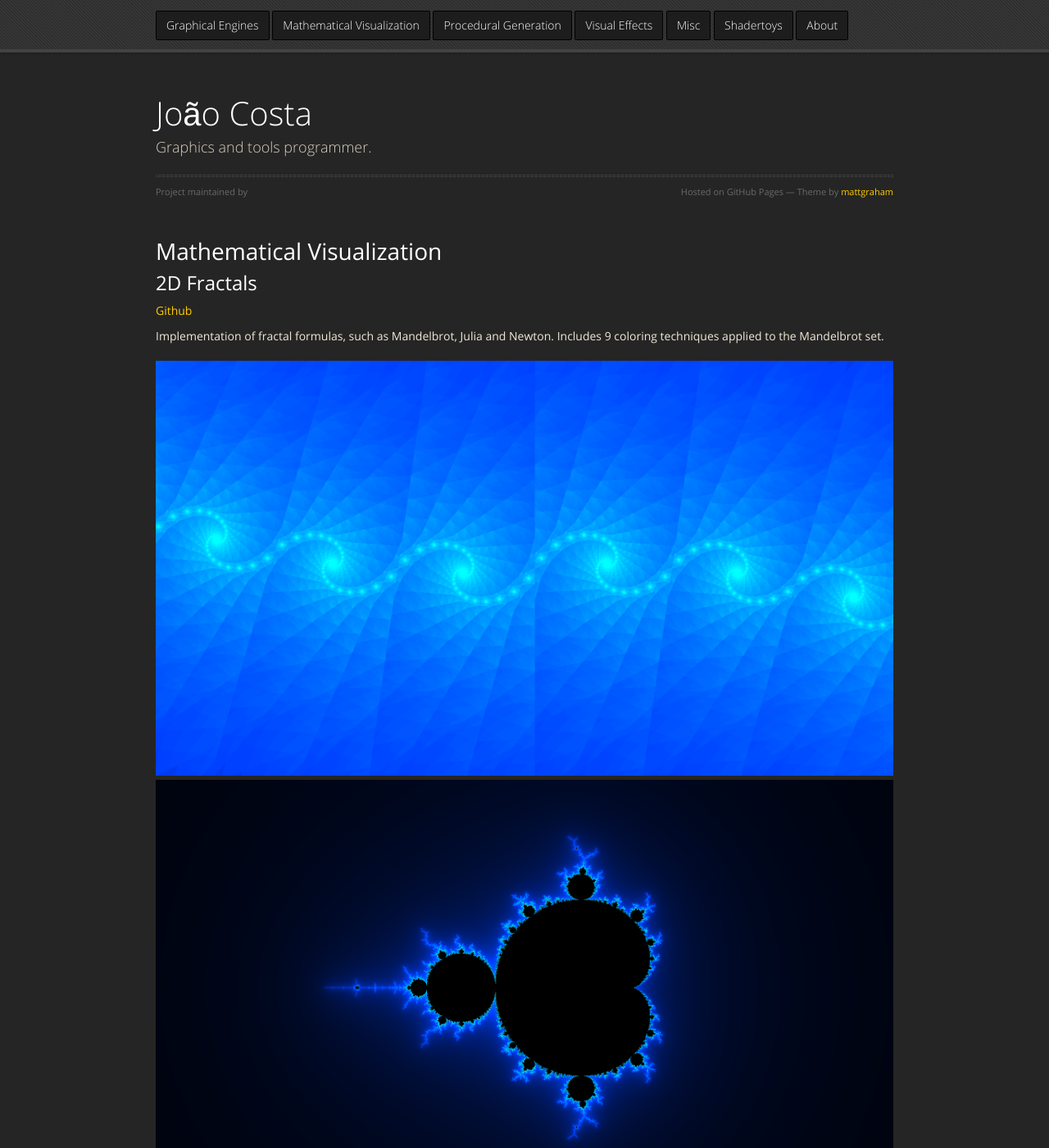
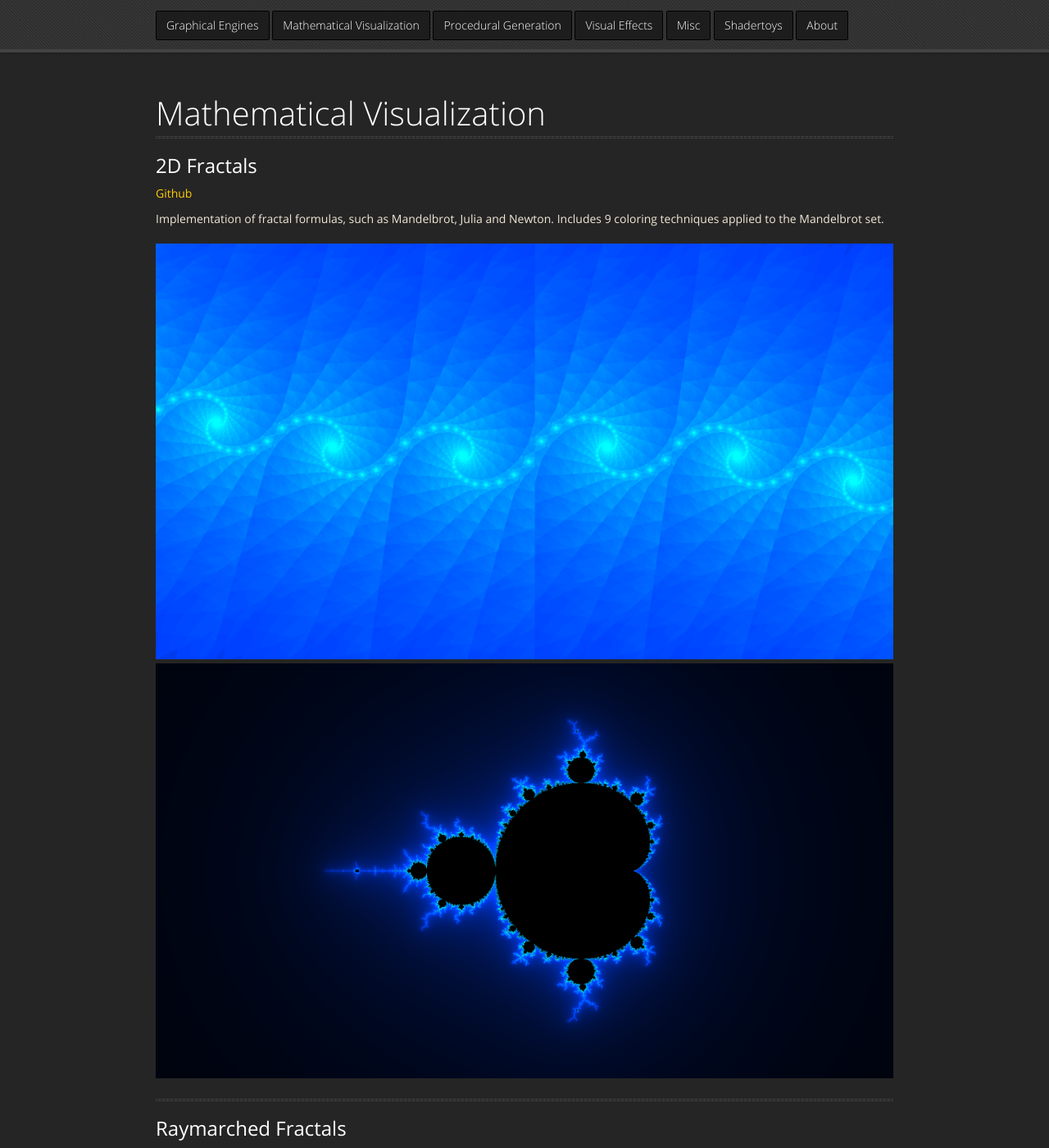
Before and after one commit to JPBotelho/portfolio, a Jekyll site: the page built from Portfolio/_posts/2021-03-30-MathVisualization.md, in a window 1280 px wide and 1400 px high. Shown: the whole window at 82% size. Built offline with Jekyll 4.4.1, drawn with Linux system fonts in a browser that asks for light colours.

```diff
--- a/Portfolio/_config.yml
+++ b/Portfolio/_config.yml
@@ -27,7 +27,7 @@
 twitter_username: --
 github_username: JPBotelho
 
-
+markdown: kramdown
 # Build settings
 #theme: jekyll-theme-midnight
 plugins:
--- a/Portfolio/_layouts/default.html
+++ b/Portfolio/_layouts/default.html
@@ -33,11 +33,8 @@
 
       <section>
         <div id="title">
-          <h1>{{ site.title | default: site.github.repository_name }}</h1>
-          <p>{{ site.description | default: site.github.project_tagline }}</p>
+          <h1>{{ page.title | default: site.github.repository_name }}</h1>
           <hr>
-          <span class="credits left">Project maintained by <a href="{{ site.github.owner_url }}">{{ site.github.owner_name }}</a></span>
-          <span class="credits right">Hosted on GitHub Pages &mdash; Theme by <a href="https://twitter.com/michigangraham">mattgraham</a></span>
         </div>
 
         {{ content }}
--- a/Portfolio/_sass/jekyll-theme-midnight.scss
+++ b/Portfolio/_sass/jekyll-theme-midnight.scss
@@ -224,8 +224,8 @@
   #title {
     border: 0;
     outline: none;
-    margin: 0 0 50px 0;
-    padding: 0 0 5px 0;
+    margin: 0 0 0px 0;
+    padding: 0 0 0px 0;
 
     h1 {
       font-family: 'OpenSansLight', "Helvetica Neue", Helvetica, Arial, sans-serif;
```
Also changed, not shown: Portfolio/_posts/2021-03-30-MathVisualization.md (+0 -2 lines).
